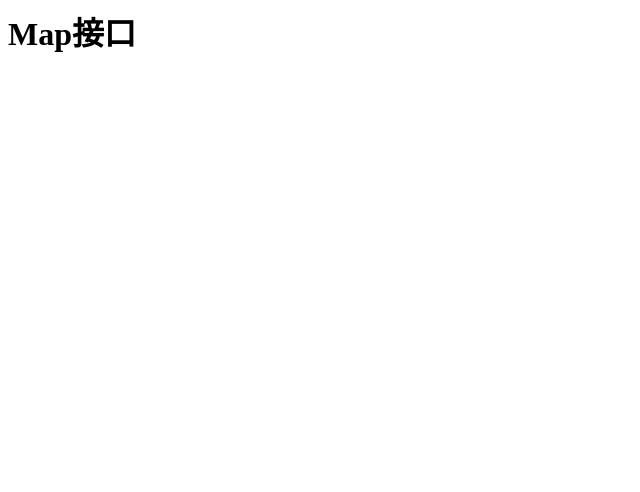
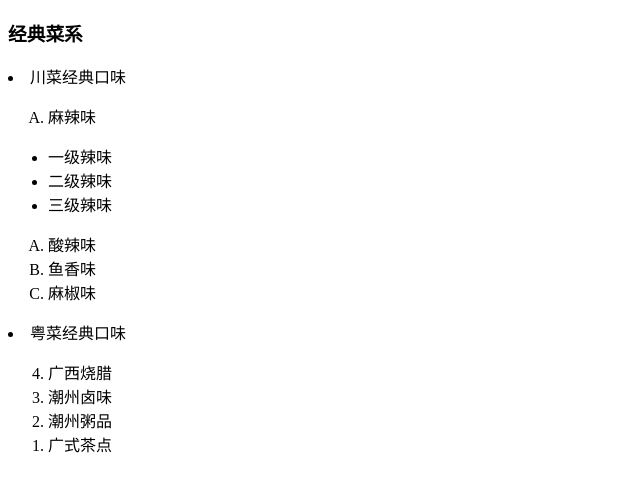
Before and after one commit to liuliu066/liuliu066.github.io, a plain HTML site: page Map接口.html in a window 1280 px wide. Shown: the whole page, without its empty margins (0-640 px from the left). Drawn offline with Linux system fonts and the light colour scheme.

Commit message:
Update Map接口.html

```diff
--- a/Map接口.html
+++ b/Map接口.html
@@ -1,11 +1,34 @@
+<!DOCTYPE html>
 <html>
-<head>
-  <title>Map接口</title>
-  <meta http-equiv="Content-Type" content="text/html;charset=utf-8" />
+	<head>
+		<meta charset="UTF-8">
+		<title>川菜&粤菜</title>
+	</head>
+	<body>
+		<h3>经典菜系</h3>
 
-</head>
-<body>
-<a name="www.baidu.com"/>
-<h1>Map接口</h1>
+			<li>川菜经典口味</li>
+			<ol type="A">
+				<li>麻辣味</li></ol>
+				<ul>
+					<li>一级辣味</li>
+					<li>二级辣味</li>
+					<li>三级辣味</li>
+				</ul>
+			</ol>
 
-</body></html>
+				<ol type="A" start="B">
+					<li>酸辣味</li>
+					<li>鱼香味</li>
+				    <li>麻椒味</li>
+			    </ol>
+			<li>粤菜经典口味</li>
+			<ol reversed="reversed">
+			<li>广西烧腊</li>
+			<li>潮州卤味</li>
+			<li>潮州粥品</li>
+			<li>广式茶点</li>
+			</ol>
+
+	</body>
+</html>
```
